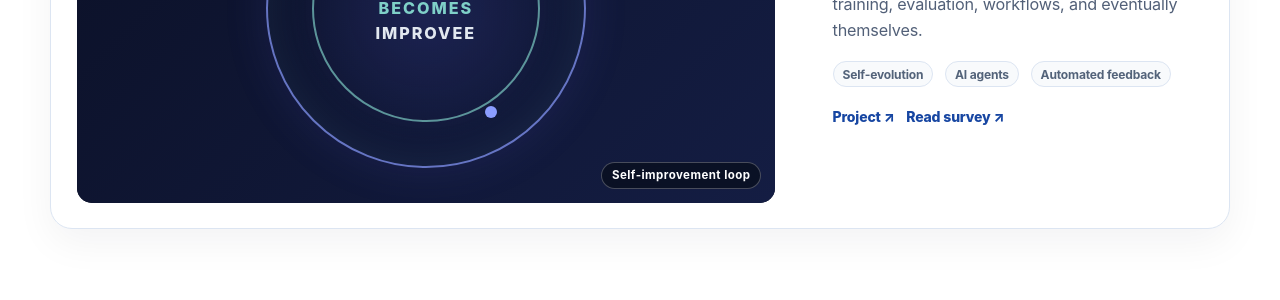
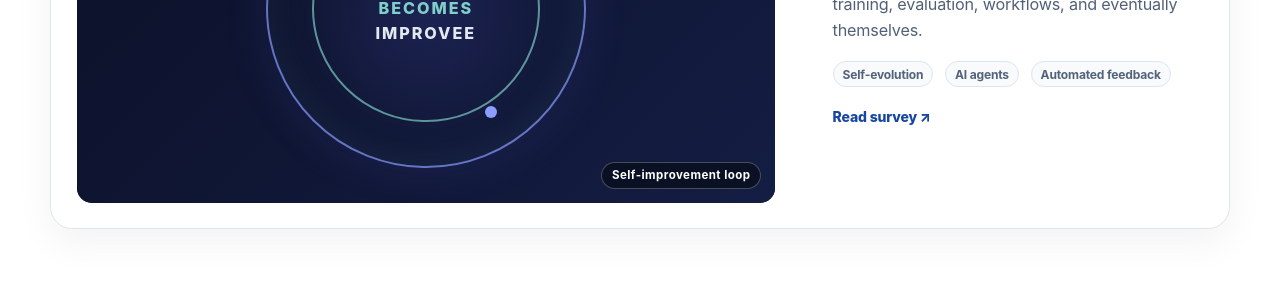
Before and after one commit to hwang1996/hwang1996.github.io, a Jekyll site: the page built from _pages/about.md, in a window 1280 px wide and 900 px high, scrolled down 1855 px. Shown: the part 152-452 px from the top of the window. Built offline with Jekyll 4.4.1, drawn with Linux system fonts in a browser that asks for light colours.

Commit message:
Redesign homepage

```diff
--- a/_pages/about.md
+++ b/_pages/about.md
@@ -104,7 +104,6 @@ redirect_from:
           <p>A unified view of AI systems that improve data, training, evaluation, workflows, and eventually themselves.</p>
           <div class="rh-tags"><span>Self-evolution</span><span>AI agents</span><span>Automated feedback</span></div>
           <div class="rh-links">
-            <a href="https://3dagentworld.github.io/AI4AI-survey/" target="_blank" rel="noopener noreferrer">Project</a>
             <a href="https://3dagentworld.github.io/AI4AI-survey/paper.html" target="_blank" rel="noopener noreferrer">Read survey</a>
           </div>
         </div>
```
Also changed, not shown: _pages/about-zh.md (+0 -1 lines).
